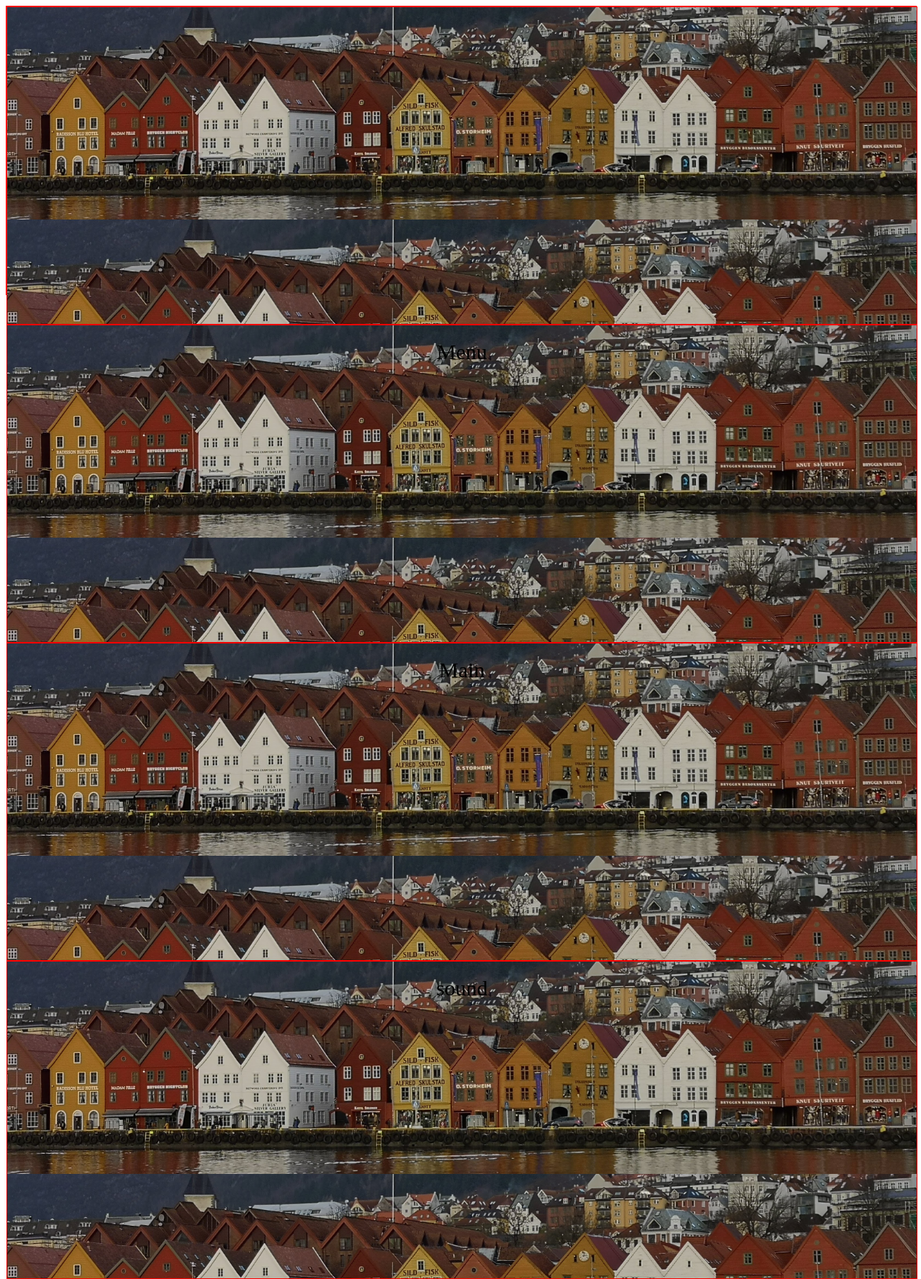
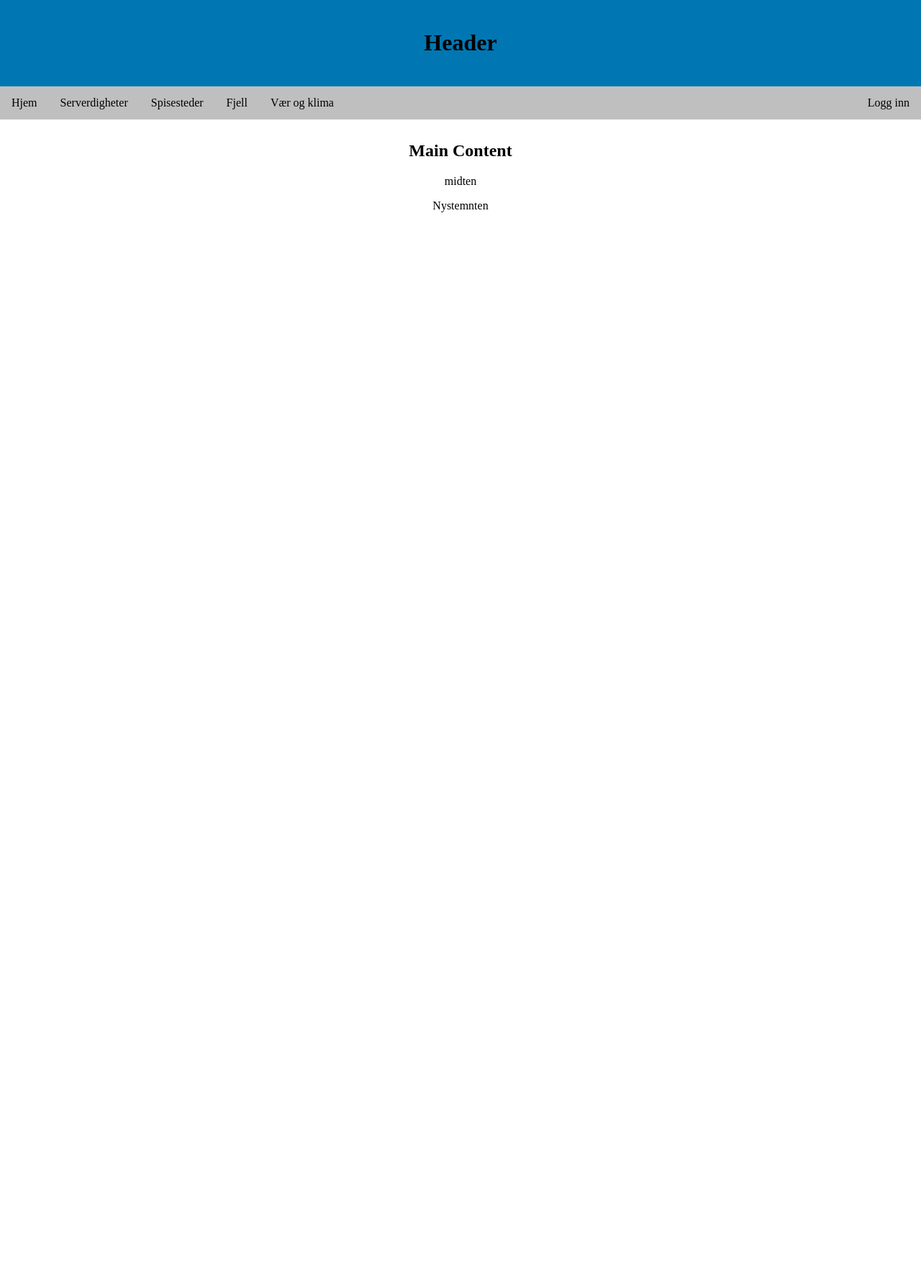
Before and after one commit to imida/dn_Bergen, a PHP site: page / in a window 1280 px wide. Shown: the whole page at 72% size. After the commit the page ends 295 px from the top, so only its background shows below. Run offline with PHP 8.4, Linux system fonts and the light colour scheme.

Commit message:
ny layout

```diff
--- a/header.php
+++ b/activities.php
@@ -4,7 +4,7 @@
         width: 100%;
         height: 400px;
         background-image: url('images/header.jpg');
-        background-repeat: repeat;
+        background-repeat: none;
         background-size: contain;
         border: 1px solid red;
 }
--- a/index.php
+++ b/index.php
@@ -3,46 +3,93 @@
         // put your code here
 ?>
 
-<html>
+<!DOCTYPE html>
+<html lang="en">
 <head>
+<title>CSS Website Layout</title>
+<meta charset="utf-8">
+<meta name="viewport" content="width=device-width, initial-scale=1">
 <style>
-.item1 { grid-area: header; }
-.item2 { grid-area: menu; }
-.item3 { grid-area: main; }
-.item4 { grid-area: sound; }
-
-.grid-container {
-  display: grid;
-  grid-template-areas:
-    'header'
-    'menu '
-    'main'
-    'sound';
-  grid-gap: 0px;
-  background-color: #2196F3;
-  padding: 0px;
+* {
+  box-sizing: border-box;
 }
 
-.grid-container > div {
-  background-color: rgba(255, 255, 255, 0.8);
+body {
+  margin: 0;
+}
+
+/* Style the header */
+.header {
+  background-color: rgb(0, 119, 179);
+  padding: 20px;
   text-align: center;
-  padding: 20px 0;
-  font-size: 30px;
 }
+
+/* Style the top navigation bar */
+.topnav {
+  overflow: hidden;
+  background-color: rgb(191, 191, 191);
+}
+
+/* Style the topnav links */
+.topnav a {
+  float: left;
+  display: block;
+  color: #000000;
+  text-align: center;
+  padding: 14px 16px;
+  text-decoration: none;
+}
+
+/* Change color on hover */
+.topnav a:hover {
+  background-color: #ddd;
+  color: black;
+}
+
+/* Create three unequal columns that floats next to each other */
+.column {
+  float: left;
+  padding: 10px;
+}
+
+/* Middle column */
+.column.middle {
+  width: 100%;
+  text-align: center;
+}
+
+/* Clear floats after the columns */
+.row:after {
+  content: "";
+  display: table;
+  clear: both;
+}
+
 </style>
 </head>
 <body>
 
-<div class="grid-container">
-  <div class="item1">
-        <?php
-            require 'header.php';
-        ?>
-  </div>
-  <div class="item2">Menu</div>
-  <div class="item3">Main</div>
-  <div class="item4">sound</div>
+<div class="header">
+  <h1>Header</h1>
 </div>
 
+<div class="topnav">
+  <a href="#">Hjem</a>
+  <a href="#">Serverdigheter</a>
+  <a href="#">Spisesteder</a>
+  <a href="#">Fjell</a>
+  <a href="#">Vær og klima</a>
+   <a href="#" style="float:right">Logg inn</a>
+</div>
+
+  <div class="column middle">
+    <h2>Main Content</h2>
+    <p>midten</p>
+    <p>Nystemnten</p>
+
+  </div>
+
+
+
 </body>
-</html>
```
